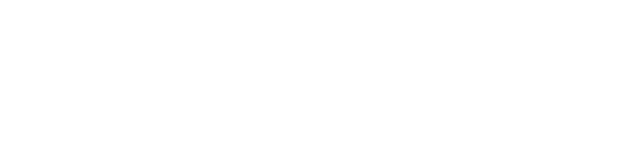
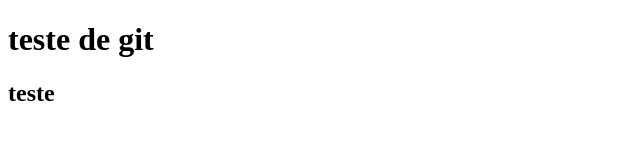
Before and after one commit to WildSteph/sharezza-socia, a plain HTML site: page index.html in a window 1280 px wide. Shown: the whole page, without its empty margins (0-640 px from the left). Drawn offline with Linux system fonts and the light colour scheme.

Commit message:
add <h1> <h2> and change title

```diff
--- a/index.html
+++ b/index.html
@@ -2,9 +2,10 @@
 <html>
   <head>
     <meta charset="UTF-8">
-    <title>title</title>
+    <title>Sharezza-social</title>
   </head>
   <body>
-
+   <h1>teste de git</h1>
+   <h2> teste</h2>
   </body>
 </html>
```
